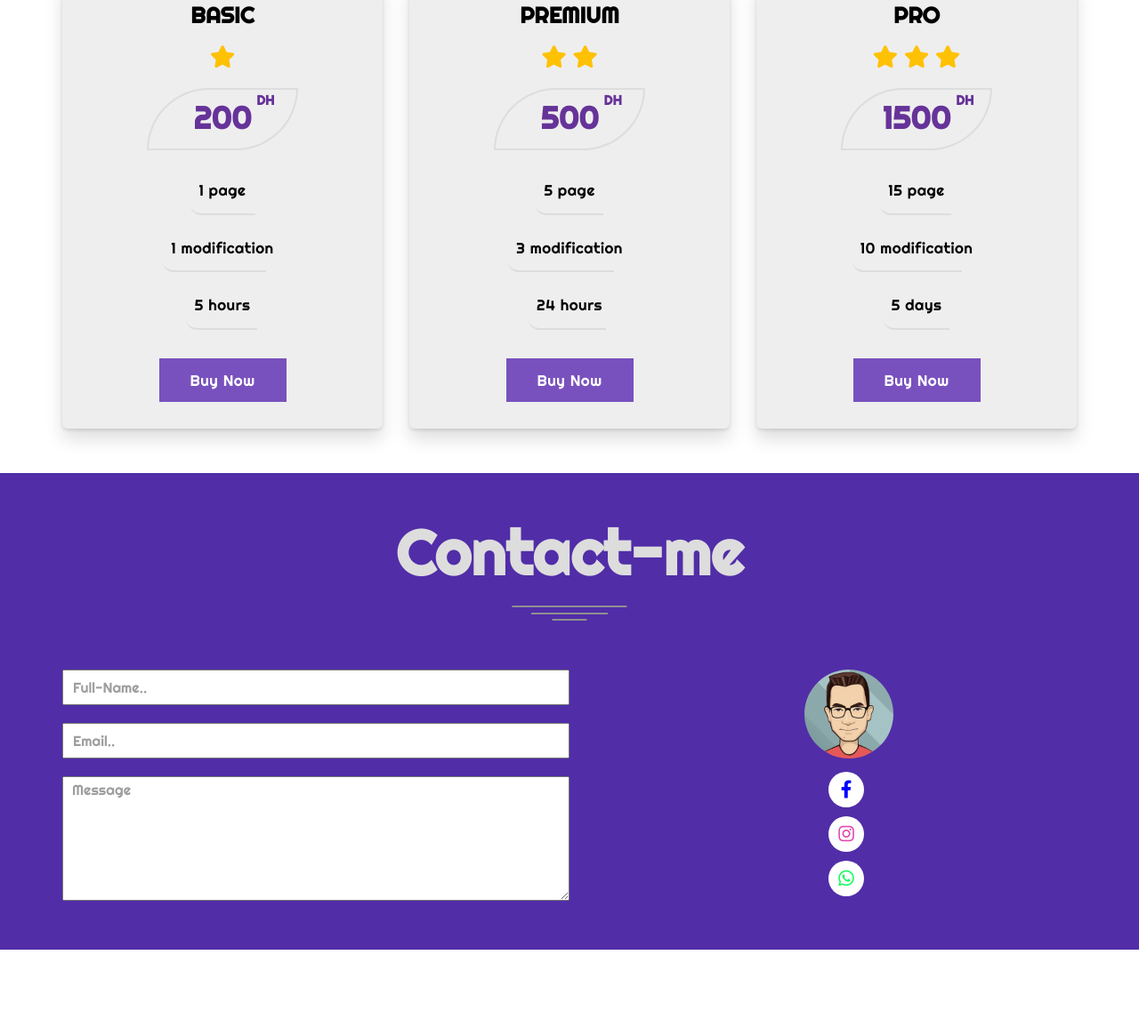
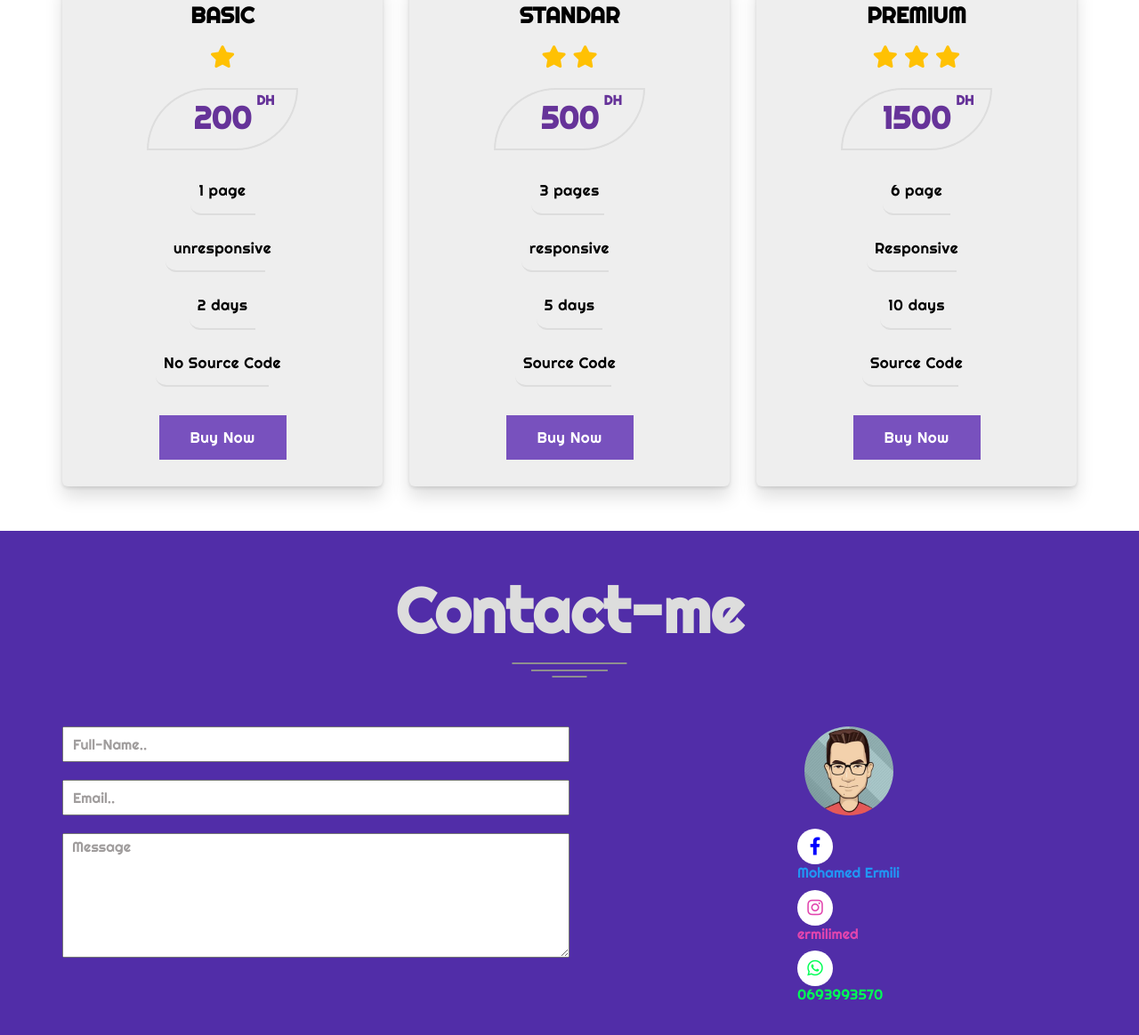
Before and after one commit to Er-Med/Simo-Portfolio, a plain HTML site: page index.html in a window 1280 px wide. Shown: the part 2346-3510 px from the top of the page at 89% size. Before the commit the page ends 3414 px from the top, so only its background shows below. Drawn offline with Linux system fonts and the light colour scheme.

Commit message:
Update index.html

```diff
--- a/index.html
+++ b/index.html
@@ -47,7 +47,7 @@
                     <span>Ermili Mohamed</span>
                     <h2>I'm a freelance Front End Devevloper</h2>
                     <p>
-                        20 years old based in Taounate,Morooco. and I'm very passionate and dedicated to my work.With 2 years experience as a Front End Devevloper,I've acquired the skills necessary to build great and premium website interface.
+                        20 years old live in casablanca,Morocco. and I'm very passionate and dedicated to my work.With 2 years experience as a Front End Devevloper,I've acquired the skills necessary to build great and premium website interface.
                     </p>
                     <a href="#">Read More..</a>
                 </div>
@@ -94,28 +94,31 @@
                       <span>200</span>
                   </div>
                   <span class="cond">1 page</span>
-                    <span class="cond">1 modification</span>
-                    <span class="cond">5 hours</span>
+                  <span class="cond">unresponsive</span>
+                  <span class="cond">2 days</span>
+                  <span class="cond">No Source Code</span>
                   <a href="#">Buy Now</a>
               </div>
-                <div class="box">
-                    <h2>premium <br><i class="fa fa-star"></i> <i class="fa fa-star"></i></h2>
+              <div class="box" data-aos="fade-down">
+                  <h2> Standar <br><i class="fa fa-star"></i> <i class="fa fa-star"></i></h2>
                   <div class="number">
                       <span>500</span>
                   </div>
-                    <span class="cond">5 page</span>
-                    <span class="cond">3 modification</span>
-                    <span class="cond">24 hours</span>
+                  <span class="cond">3 pages</span>
+                  <span class="cond">responsive</span>
+                  <span class="cond">5 days </span>
+                  <span class="cond">Source Code</span>
                   <a href="#">Buy Now</a>
               </div>
               <div class="box" data-aos="fade-down">
-                    <h2>pro <br><i class="fa fa-star"></i> <i class="fa fa-star"></i> <i class="fa fa-star"></i></h2>
+                  <h2>Premium <br><i class="fa fa-star"></i> <i class="fa fa-star"></i> <i class="fa fa-star"></i></h2>
                   <div class="number">
                       <span>1500</span>
                   </div>
-                    <span class="cond">15 page</span>
-                    <span class="cond">10 modification</span>
-                    <span class="cond">5 days</span>
+                  <span class="cond">6 page</span>
+                  <span class="cond">Responsive</span>
+                  <span class="cond">10 days</span>
+                  <span class="cond">Source Code</span>
                   <a href="#">Buy Now</a>
               </div>
           </div>
@@ -140,9 +143,18 @@
                 </div>
                 <div class="contact">
                     <div class="sociale">
-                        <a href="https://web.facebook.com/profile.php?id=100071168709455" target="blank"><i class="fb fab fa-facebook-f"></i> </a>
-                        <a href="https://www.instagram.com/ermilimed" target="_blank"><i class="inst fab fa-instagram"></i> </a>
-                        <a href="https://web.whatsapp.com" target="_blank"><i class="wtsp fab fa-whatsapp"></i> </a>
+                      <a href="https://web.facebook.com/profile.php?id=100071168709455" target="blank">
+                        <i class="fb fab fa-facebook-f"></i>
+                        <span class="fb">Mohamed Ermili</span>
+                    </a>
+                    <a href="https://www.instagram.com/ermilimed" target="_blank">
+                        <i class="inst fab fa-instagram"></i>
+                        <span class="inst">ermilimed</span>
+                    </a>
+                    <a href="https://web.whatsapp.com" target="_blank">
+                        <i class="wtsp fab fa-whatsapp"></i>
+                        <span class="wtsp">0693993570</span>
+                    </a>
                     </div>
                 </div>
             </div>
```
Lines whose indentation alone changed are shown as unchanged.
